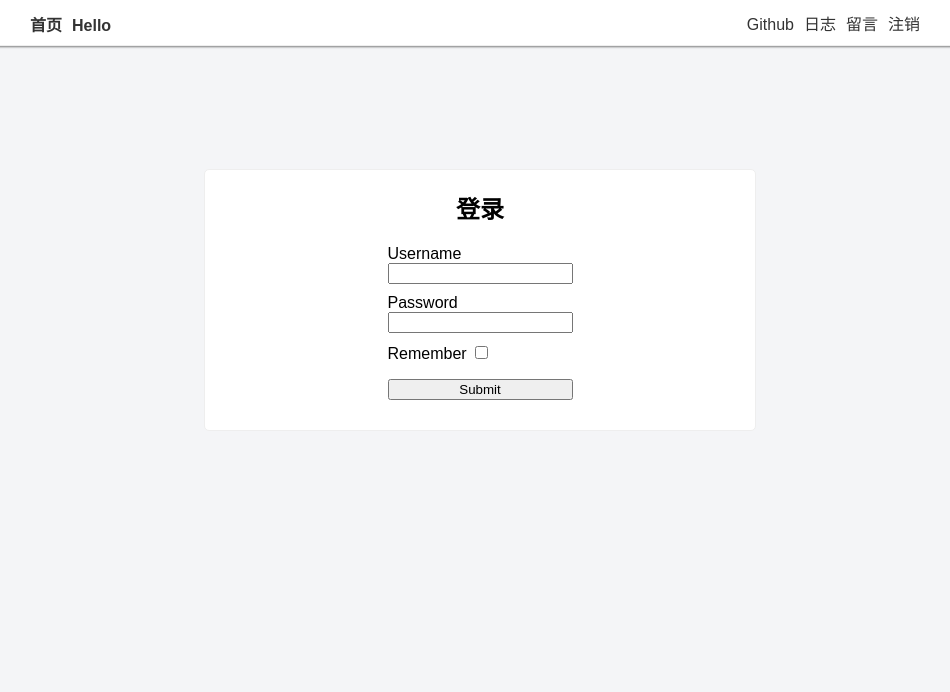
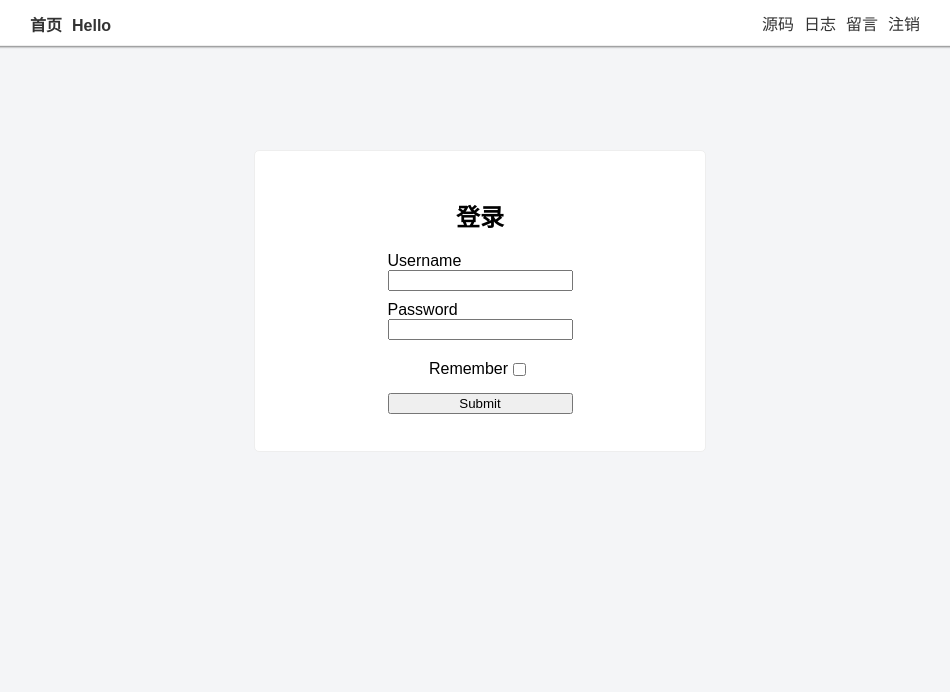
Before and after one commit to magicFeirl/Python-Flask, a Python web app: template Flask留言板/app/templates/login.html in a window 1280 px wide. Shown: the top 692 px of the page, without its empty margins (160-1110 px from the left). Run offline with Jinja, Linux system fonts and the light colour scheme; the template is opened without the code that fills it: most values are stand-ins (such as "Sample title", 1, 10 or a date in 2020); form fields are guessed from the names that the template uses.

Commit message:
布局及样式微调

```diff
--- a/Flask留言板/app/static/css/login.css
+++ b/Flask留言板/app/static/css/login.css
@@ -7,14 +7,14 @@
 #form-wrap form{
     margin: auto;
     border: 1px solid rgb(238, 238, 238);
-    padding: 0 5px 20px;
     border-radius: 5px;
     display: flex;
     justify-content: center;
     align-items: center;
     background-color: #fff;
     flex-direction: column;
-    width: 60%;
+    width: 50%;
+    height: 100%;
 }
 
 #field-wrap {
@@ -22,10 +22,31 @@
     flex-direction: column;
 }
 
-#field-wrap input, #field-wrap span {
+#field-wrap input{
     margin-bottom: 10px;
+}
+
+#field-wrap span {
+    display: flex;
+    justify-content: center;
+    align-items: center;
+    margin: 10px 0 15px;
+}
+
+#field-wrap span input[type="checkbox"] {
+    margin: 0 5px;
 }
 
 #submit {
     cursor: pointer;
+    border: 1px solid rgb(238, 238, 238);
+    outline: none;
+    font-family: inherit;
+    border-radius: 5px;
+    height: 24px;
 }
+
+#submit:hover {
+    background-color: #666;
+    color: white;
+}
--- a/Flask留言板/app/templates/base.html
+++ b/Flask留言板/app/templates/base.html
@@ -28,7 +28,7 @@
             </ul>
 
             <ul class="nav-link-list">
-                <li><a href="https://github.com/magicFeirl/Python-Flask/tree/master/Flask%E7%95%99%E8%A8%80%E6%9D%BF" style="padding-top: 5px;" target="_blank">Github</a></li>
+                <li><a href="https://github.com/magicFeirl/Python-Flask/tree/master/Flask%E7%95%99%E8%A8%80%E6%9D%BF" target="_blank">源码</a></li>
                 <li><a href="{{ url_for('log') }}">日志</a></li>
                 <li><a href="{{ url_for('comment') }}">留言</a></li>
                 {% if current_user.is_anonymous %}
```
